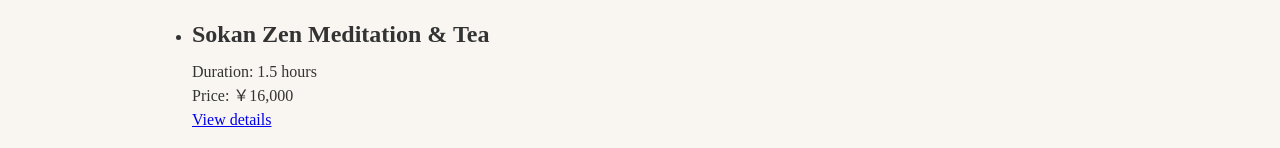
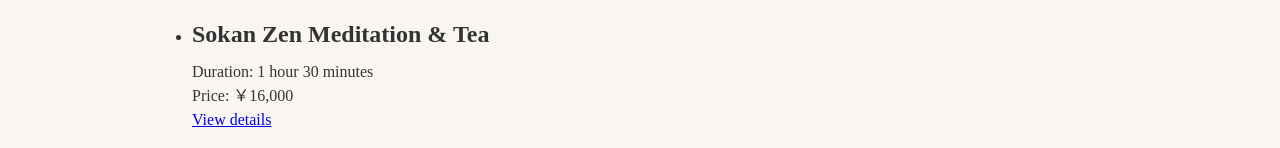
Before and after one commit to StudioQuad9/RETREAT_K, a Next.js app: page /experiences in a window 1280 px wide. Shown: the part 244-392 px from the top of the page. Built offline with nearby package versions, Linux system fonts and the light colour scheme; a web font is replaced by a local one.

Commit message:
midify formatDuration.js

```diff
--- a/src/app/experiences/page.jsx
+++ b/src/app/experiences/page.jsx
@@ -2,7 +2,8 @@
 
 import Link from "next/link";
 import { EXPERIENCES } from "@/lib/data/experiences";
-
+import { formatDuration } from "@/lib/utils/formatDuration";
+import { formatYen } from "@/lib/utils/formatYen";
 export default function ExperiencesPage() {
   return (
     <main>
@@ -12,10 +13,10 @@ export default function ExperiencesPage() {
           <li key={experience.slug}>
             <h2>{experience.title}</h2>
             <div className="duration">
-              Duration: {Math.round(experience.durationMinutes / 30) / 2} hours
+              Duration: {formatDuration(experience.durationMinutes)}
             </div>
             <div className="price">
-              Price: ￥{experience.priceJPY.toLocaleString()}
+              Price: ￥{formatYen(experience.priceJPY)}
             </div>
             <Link href={`/experiences/${experience.slug}`}>View details</Link>
           </li>
--- a/src/lib/utils/formatDuration.js
+++ b/src/lib/utils/formatDuration.js
@@ -7,10 +7,13 @@ export function formatDuration(value) {
   const hours = Math.floor(minutes / 60);
   const restMinutes = minutes % 60;
 
+  const hourLabel = hours === 1 ? "hour" : "hours";
+  const minuteLabel = restMinutes === 1 ? "minute" : "minutes";
+
   if (hours === 0) {
-    return `${restMinutes} ${restMinutes === 1 ? "minute" : "minutes"}`;
+    return `${restMinutes} ${minuteLabel}`;
   } else if (restMinutes === 0) {
-    return `${hours} ${hours === 1 ? "hour" : "hours"}`;
+    return `${hours} ${hourLabel}`;
   }
-  return `${hours} hours ${restMinutes} minutes`;
+  return `${hours} ${hourLabel} ${restMinutes} ${minuteLabel}`;
 };
```
